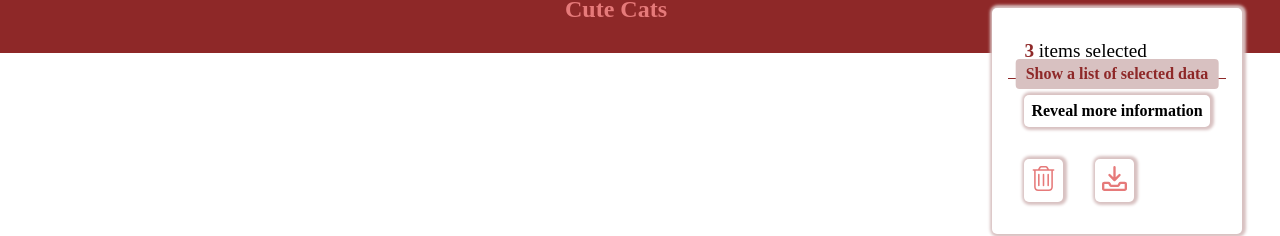
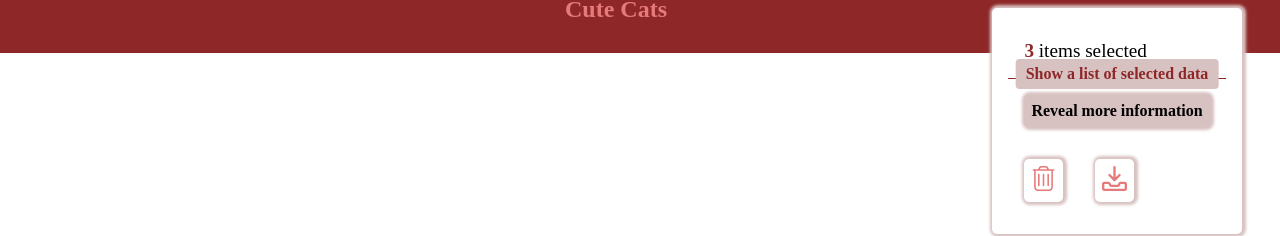
Before and after one commit to alimbaeva/react_rss_2025, a React (Vite) app: page / in a window 1280 px wide. In both pictures the pointer is over the button "Reveal more information". Shown: the part 542-778 px from the top of the page. Built offline with nearby package versions, Linux system fonts and the light colour scheme; no server answers.

Commit message:
refactor: style button in hover

```diff
--- a/src/components/styles/dropDownInfo.scss
+++ b/src/components/styles/dropDownInfo.scss
@@ -20,6 +20,10 @@
     position: relative;
     display: inline-block;
     margin: 1rem;
+
+    &:hover {
+      background-color: $red193;
+    }
 
     &:hover::after {
       opacity: 1;
```
